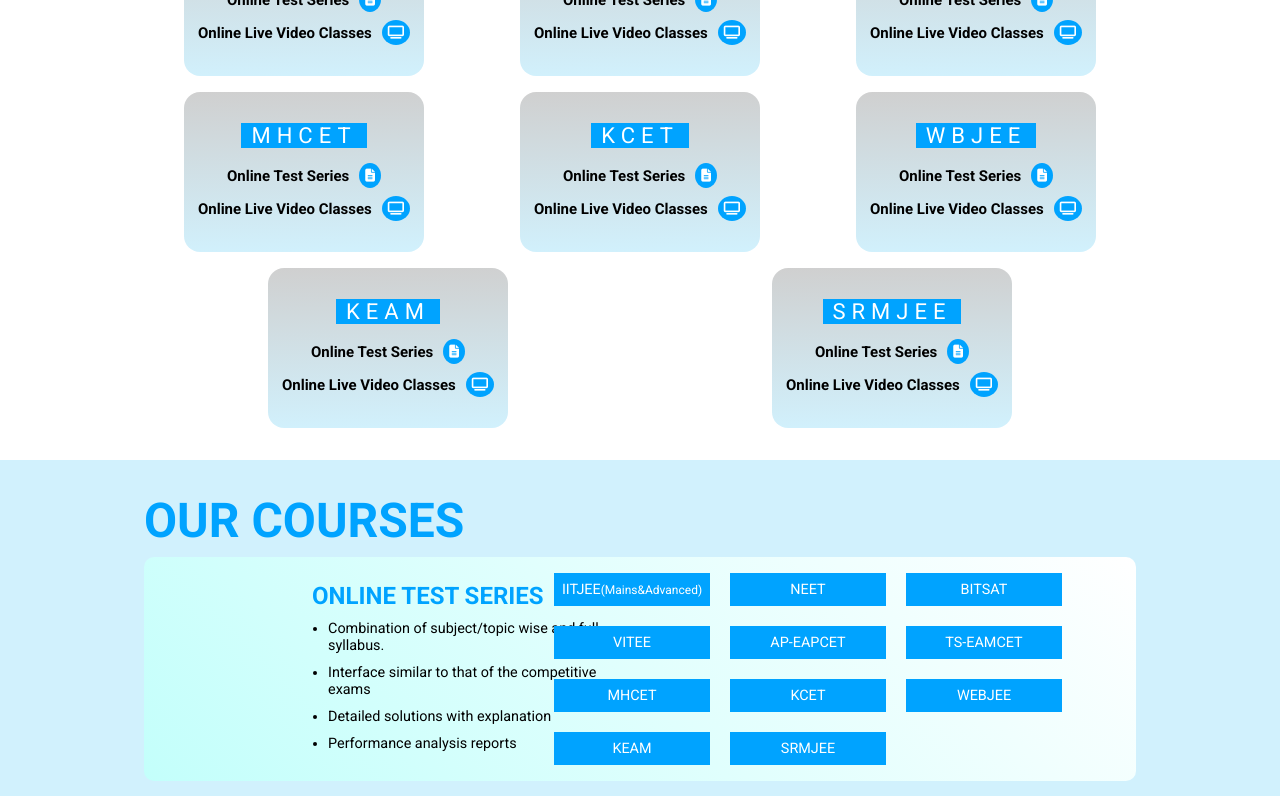
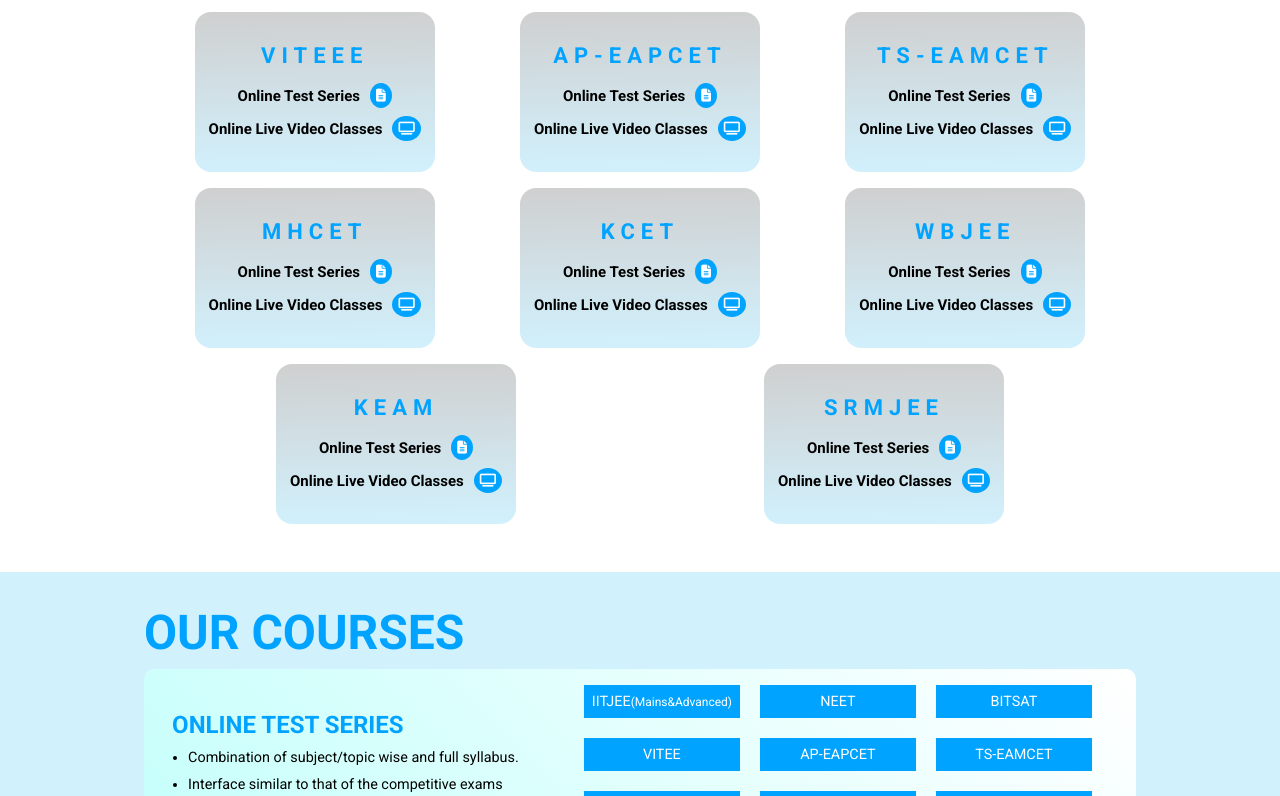
Before and after one commit to Jyothirmai08/React_Website, a React (Create React App) app in the folder landingpage/: page /home in a window 1280 px wide. Shown: the part 2160-2956 px from the top of the page. Built offline with nearby package versions, Linux system fonts and the light colour scheme.

Commit message:
responsive changes

```diff
--- a/landingpage/src/components/PG/GATECSS.css
+++ b/landingpage/src/components/PG/GATECSS.css
@@ -99,7 +99,7 @@
 
             .content-show2 {
                 height: auto;
-                color: rgb(255, 255, 255);
+                /* color: rgb(255, 255, 255); */
                 transition: all 1s;
                 background: #fff;
                 padding: 10px 10px;
--- a/landingpage/src/components/PG/PGExploreData.jsx
+++ b/landingpage/src/components/PG/PGExploreData.jsx
@@ -18,8 +18,8 @@
         OLVClasses: 'Online Live Video Classes',
         ONLINE: '',
         cardContant: 'cardsContant',
-        explore: '/iitjee',
-        liveclasses: '/iitjee_olvc',
+        explore: '/',
+        liveclasses: '/',
 
 
     },
@@ -31,7 +31,7 @@
         OLVClasses: 'Online Live Video Classes',
         ONLINE: '',
         cardContant: 'cardsContant',
-        explore: '/neet'
+        explore: '/'
 
     },
     {
@@ -42,7 +42,7 @@
         OLVClasses: 'Online Live Video Classes',
         ONLINE: '',
         cardContant: 'cardsContant',
-        explore: '/bitsat'
+        explore: '/'
 
     },
     {
@@ -53,7 +53,7 @@
         OLVClasses: 'Online Live Video Classes',
         ONLINE: '',
         cardContant: 'cardsContant',
-        explore: 'viteee'
+        explore: '/'
 
     },
     {
@@ -64,7 +64,7 @@
         OLVClasses: 'Online Live Video Classes',
         ONLINE: '',
         cardContant: 'cardsContant',
-        explore: 'apeapcet'
+        explore: '/'
 
     },
     {
@@ -75,7 +75,7 @@
         OLVClasses: 'Online Live Video Classes',
         ONLINE: '',
         cardContant: 'cardsContant',
-        explore: 'tseamcet'
+        explore: '/'
 
     },
 ]
--- a/landingpage/src/components/PG/PGExploreExams.css
+++ b/landingpage/src/components/PG/PGExploreExams.css
@@ -100,10 +100,10 @@
 
 
 .cardFlex h4{
-    background: #00a3ff;
-    color: rgb(255, 255, 255);
+    color: #00a3ff;
     padding: 0px 10px 0px 10px;
     margin-bottom: 15px;
+    font-weight: bold;
 }
 .cardFlex h4:hover{
     background: #e26363;
@@ -112,8 +112,8 @@
     margin-bottom: 15px;
 }
 .CoursesTextIcons h5:hover{
-    color: rgb(255, 255, 255);
-    background: #00a3ff;
+    color: #000;
+    text-decoration: underline;
 }
 
 .CoursesTextIcons h5:nth-child(3){
--- a/landingpage/src/components/UG/ExploreExams.css
+++ b/landingpage/src/components/UG/ExploreExams.css
@@ -32,6 +32,7 @@
     gap: 1rem;
     justify-content: center;
     align-items: center;
+    padding: 1rem;
 }
 
 .cardsContant {
@@ -101,10 +102,10 @@
 
 
 .cardFlex h4{
-    background: #00a3ff;
-    color: rgb(255, 255, 255);
+    color: #00a3ff;
     padding: 0px 10px 0px 10px;
     margin-bottom: 15px;
+    font-weight: bold;
 }
 .cardFlex h4:hover{
     background: #e26363;
@@ -113,8 +114,8 @@
     margin-bottom: 15px;
 }
 .CoursesTextIcons h5:hover{
-    color: rgb(255, 255, 255);
-    background: #00a3ff;
+    color: #000;
+    text-decoration: underline;
 }
 
 .CoursesTextIcons h5:nth-child(3){
--- a/landingpage/src/components/UG/Faq.css
+++ b/landingpage/src/components/UG/Faq.css
@@ -90,7 +90,7 @@
 
             .content-show2 {
                 height: auto;
-                color: rgb(255, 255, 255);
+                /* color: rgb(255, 255, 255); */
                 transition: all 1s;
                 background: #000;
                 padding: 10px 10px;
--- a/landingpage/src/components/UG/IITjee.css
+++ b/landingpage/src/components/UG/IITjee.css
@@ -99,7 +99,7 @@
 
             .content-show2 {
                 height: auto;
-                color: rgb(255, 255, 255);
+                /* color: rgb(255, 255, 255); */
                 transition: all 1s;
                 background: #000;
                 padding: 10px 10px;
--- a/landingpage/src/components/UG/Main.css
+++ b/landingpage/src/components/UG/Main.css
@@ -72,13 +72,13 @@
 
 @media (max-width: 1020px) {
     .container {
-        padding: 0 4rem 0 4rem;
+        padding: 2rem 4rem 2rem 4rem;
     }
    }
 @media only screen and (min-width: 1023px) and (max-width: 1200px) {
 
     .container {
-         padding: 0 4rem 0 4rem;
+         padding: 2rem 4rem 2rem 4rem;
      }
  }
 @media (max-width: 768px) {
--- a/landingpage/src/components/UG/NeetExam.jsx
+++ b/landingpage/src/components/UG/NeetExam.jsx
@@ -58,9 +58,9 @@
                                 <div className={selected === i2 ? 'content-show2' : 'content2'}>
                                     <div>
                                         <div className='imagessg'>{item.answer}  <img src={item.ansIMG} alt="" /></div><br />
-                                        <div className='imagessg'>{item.answer}  <img src={item.ansIMG1} alt="" /></div><br />
-                                        <div className='imagessg'>{item.answer}  <img src={item.ansIMG2} alt="" /></div><br />
-                                        <div className='imagessg'>{item.answer}  <img src={item.ansIMG3} alt="" /></div><br />
+                                        <div className='imagessg'><img src={item.ansIMG1} alt="" /></div><br />
+                                        <div className='imagessg'><img src={item.ansIMG2} alt="" /></div><br />
+                                        <div className='imagessg'><img src={item.ansIMG3} alt="" /></div><br />
 
 
                                     </div>
--- a/landingpage/src/components/UG/about.css
+++ b/landingpage/src/components/UG/about.css
@@ -65,7 +65,7 @@
 .vision-contant, .mission-contant{
     display: flex;
     gap: 2rem;
-    height: 20rem;
+    height: 25rem;
 
 }
 .vistionMission-section {
@@ -153,9 +153,6 @@
 /* laptops */
     /* media */
     @media only screen and (min-width:992px) and (max-width: 1023px) {
-        body{
-            background-color: red;
-        }
         .AboutSection img{
             width: 300px;
         }
@@ -212,9 +209,6 @@
 
 
     @media only screen and (min-width: 1023px) and (max-width: 1200px) {
-        body{
-            background-color: rgb(107, 153, 21);
-        }
         .vistionMission-section {
             display: flex;
             flex-direction: column;
@@ -226,9 +220,6 @@
 
     /* ==================== TABLET RESPONSIVE ================ */
     @media only screen and (min-width: 767px) and (max-width: 991px) {
-        body{
-            background-color: blue;
-        }
         .AboutSection img{
             max-width: 200px;
         }
@@ -259,9 +250,6 @@
     /* ============== PHONE RESPONSIVE=================== */
     /* MEDIA 990 */
     @media only screen and (max-width: 768px) {
-        body{
-            background-color: pink;
-        }
         .AboutSection {
             padding:1rem 1rem 1rem 1rem;
         }
--- a/landingpage/src/components/UG/courses.css
+++ b/landingpage/src/components/UG/courses.css
@@ -20,7 +20,7 @@
 }
 .OTScourses-contant, .OVLcourses-contant, .OQB-courses-contant{
     display: flex;
-    justify-content: center;
+    justify-content: space-around;
     align-items: center;
     /* gap: 4rem; */
     /* background: rgb(255, 233, 233); */
@@ -41,15 +41,15 @@
     width: 30%;
 }
 .courses-contant{
-    width: 35%;
+    /* width: 35%; */
     /* padding-left: 4rem; */
 }
 .coursesList{
-    width: 67%;
+    /* width: 67%; */
 }
 
 .courses-images, .coursesList{
-    width: 33.33%;
+    /* width: 33.33%; */
     display: flex;
     flex-direction: column;
     justify-content: center;
@@ -67,7 +67,7 @@
 ul.courses-list li {
     list-style: disc;
     list-style-image: rebeccapurple;
-    padding: 5px 0px 5px 0px;
+    padding: 5px 9px 5px 0px;
 
 }
 
```
